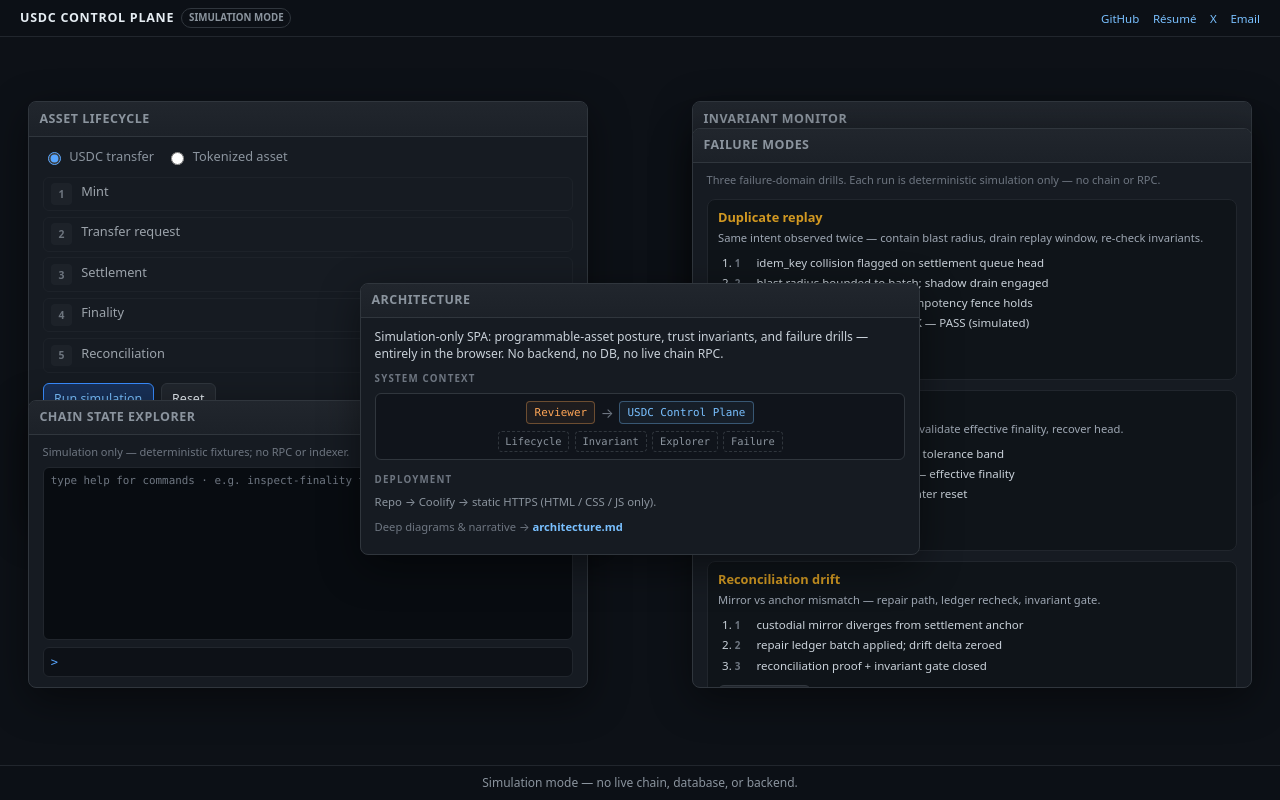
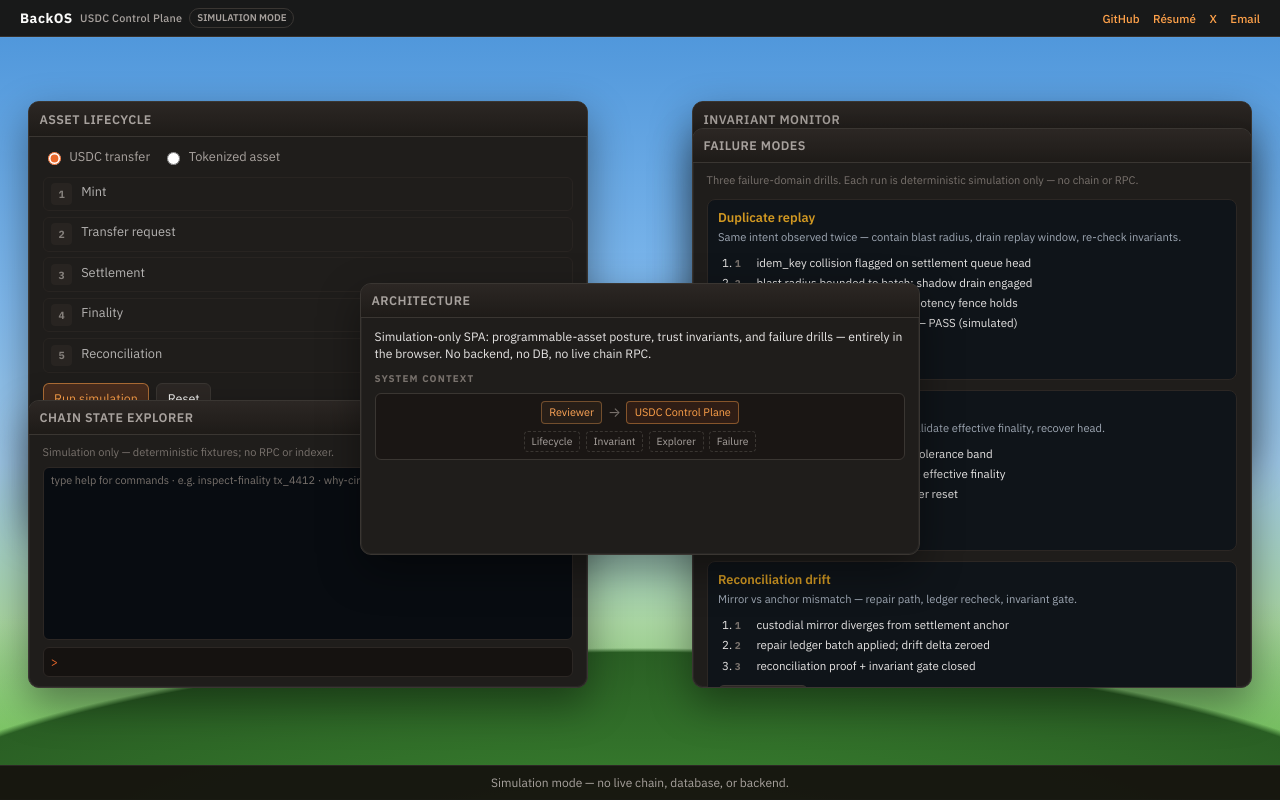
Before and after one commit to AdamMomen/usdc-control-plane, a website: page index.html in a window 1280 px wide. Drawn offline with Linux system fonts and the light colour scheme.

Commit message:
Update UI and documentation for BackOS: rename title and boot messages, enhance styling with new CSS variables, and streamline architecture window content. Confirm boot skip functionality with updated checklist.

```diff
--- a/index.html
+++ b/index.html
@@ -3,7 +3,13 @@
   <head>
     <meta charset="utf-8" />
     <meta name="viewport" content="width=device-width, initial-scale=1" />
-    <title>USDC Control Plane</title>
+    <title>BackOS — USDC Control Plane</title>
+    <link rel="preconnect" href="https://fonts.googleapis.com" />
+    <link rel="preconnect" href="https://fonts.gstatic.com" crossorigin />
+    <link
+      href="https://fonts.googleapis.com/css2?family=IBM+Plex+Mono:ital,wght@0,400;0,500;0,600&family=IBM+Plex+Sans:ital,wght@0,400;0,500;0,600;0,700&display=swap"
+      rel="stylesheet"
+    />
     <link rel="stylesheet" href="styles.css" />
   </head>
   <body>
--- a/js/architecture-ui.js
+++ b/js/architecture-ui.js
@@ -1,6 +1,4 @@
-/** In-app Architecture window — abbreviated system view + link to repo `architecture.md`. */
-
-import { ARCHITECTURE_DOC_URL } from "./content-config.js";
+/** In-app Architecture window — abbreviated system view. */
 
 /**
  * @param {HTMLElement} container `.desktop-window__body`
@@ -35,25 +33,5 @@ export function mountArchitectureWindow(container) {
     `<span class="architecture-tile">Failure</span>` +
     `</div>`;
 
-  const deployLabel = document.createElement("div");
-  deployLabel.className = "architecture-window-label architecture-window-label--sub";
-  deployLabel.textContent = "DEPLOYMENT";
-
-  const deploy = document.createElement("p");
-  deploy.className = "architecture-deploy-strip";
-  deploy.textContent = "Repo → Coolify → static HTTPS (HTML / CSS / JS only).";
-
-  const footer = document.createElement("p");
-  footer.className = "architecture-window-footer";
-
-  const docLink = document.createElement("a");
-  docLink.className = "architecture-doc-link";
-  docLink.href = ARCHITECTURE_DOC_URL;
-  docLink.rel = "noreferrer noopener";
-  docLink.target = "_blank";
-  docLink.textContent = "architecture.md";
-
-  footer.append(document.createTextNode("Deep diagrams & narrative → "), docLink);
-
-  container.append(intro, sectionLabel, flow, deployLabel, deploy, footer);
+  container.append(intro, sectionLabel, flow);
 }
--- a/js/content-config.js
+++ b/js/content-config.js
@@ -4,10 +4,6 @@
 
 /** GitHub profile */
 export const GITHUB_URL = "https://github.com/AdamMomen";
-
-/** Source-of-truth architecture doc (Mermaid diagrams; deep narrative). Opens from Architecture window. */
-export const ARCHITECTURE_DOC_URL =
-  "https://github.com/AdamMomen/fluffy-funicular/blob/main/architecture.md";
 
 /** Résumé (Google Doc — ensure link sharing is set for reviewers). */
 export const RESUME_URL =
--- a/js/desktop-chrome.js
+++ b/js/desktop-chrome.js
@@ -18,7 +18,8 @@ export function attachDesktopChrome(root) {
   const brand = document.createElement("div");
   brand.className = "desktop-chrome-brand";
   brand.innerHTML =
-    `<span class="desktop-chrome-title">USDC Control Plane</span>` +
+    `<span class="desktop-chrome-title">BackOS</span>` +
+    `<span class="desktop-chrome-tagline">USDC Control Plane</span>` +
     `<span class="desktop-chrome-badge">Simulation mode</span>`;
 
   const links = document.createElement("div");
--- a/js/desktop-shell.js
+++ b/js/desktop-shell.js
@@ -9,7 +9,7 @@ import { attachDesktopChrome } from "./desktop-chrome.js";
 import { mountArchitectureWindow } from "./architecture-ui.js";
 
 const BOOT_LINES = [
-  "Loading USDC Control Plane...",
+  "Loading BackOS...",
   "Verifying trust invariants...",
   "Checking settlement assumptions...",
   "Scanning failure domains...",
@@ -90,16 +90,7 @@ function runBootOverlay(root, onRevealDesktop) {
   log.className = "boot-log";
   log.setAttribute("aria-live", "polite");
 
-  const skipWrap = document.createElement("div");
-  skipWrap.className = "boot-skip-row";
-  const skip = document.createElement("button");
-  skip.type = "button";
-  skip.className = "boot-skip";
-  skip.textContent = "Skip boot";
-  skipWrap.appendChild(skip);
-
   overlay.appendChild(log);
-  overlay.appendChild(skipWrap);
   root.appendChild(overlay);
 
   let done = false;
@@ -122,7 +113,6 @@ function runBootOverlay(root, onRevealDesktop) {
     }
   }
   document.addEventListener("keydown", onKey);
-  skip.addEventListener("click", finish);
 
   (async () => {
     for (const line of BOOT_LINES) {
--- a/styles.css
+++ b/styles.css
@@ -4,6 +4,27 @@
 *::before,
 *::after {
   box-sizing: border-box;
+}
+
+:root {
+  /* Inspired by intentional, human-centric product marketing UX: restrained surfaces, vivid accent, readable type — standalone (no attribution). */
+  --font-sans: "IBM Plex Sans", ui-sans-serif, system-ui, -apple-system, "Segoe UI", Roboto,
+    sans-serif;
+  --font-mono: "IBM Plex Mono", var(--font-mono);
+
+  --text-primary: #fafaf9;
+  --text-body: #e7e5e4;
+  --text-muted: #a8a29e;
+  --text-dim: #78716c;
+
+  --ink: #151210;
+  --surface-panel: #1f1d1b;
+  --surface-mid: #2c2724;
+  --surface-line: #3a3632;
+
+  --accent: #ea682b;
+  --accent-bright: #ffa24a;
+  --accent-hover: #ffc074;
 }
 
 html,
@@ -13,9 +34,10 @@ body {
 }
 
 body {
-  font-family: ui-sans-serif, system-ui, -apple-system, Segoe UI, Roboto, sans-serif;
-  background: #0d1117;
-  color: #e6edf3;
+  font-family: var(--font-sans);
+  /* Aligns seam with desktop-shell bliss sky gradient */
+  background-color: #4a93d9;
+  color: var(--text-primary);
   line-height: 1.5;
 }
 
@@ -38,8 +60,8 @@ body {
   z-index: 200;
   display: flex;
   flex-direction: column;
-  padding: 1.5rem 1.5rem 5rem;
-  background: #0d1117;
+  padding: 1.5rem;
+  background: var(--ink);
   transition: opacity 0.28s ease, visibility 0.28s ease;
 }
 
@@ -53,10 +75,10 @@ body {
   flex: 1;
   margin: 0;
   overflow: auto;
-  font-family: ui-monospace, SFMono-Regular, Menlo, Monaco, Consolas, monospace;
+  font-family: var(--font-mono);
   font-size: clamp(13px, 1.85vw, 15px);
   line-height: 1.65;
-  color: #79c0ff;
+  color: var(--accent-bright);
 }
 
 .boot-line {
@@ -65,40 +87,26 @@ body {
   word-break: break-word;
 }
 
-.boot-skip-row {
-  flex-shrink: 0;
-  display: flex;
-  justify-content: flex-end;
-  padding-top: 1rem;
-}
-
-.boot-skip {
-  font-family: inherit;
-  font-size: 0.875rem;
-  padding: 0.45rem 0.95rem;
-  cursor: pointer;
-  color: #e6edf3;
-  background: #21262d;
-  border: 1px solid #30363d;
-  border-radius: 6px;
-}
-
-.boot-skip:hover {
-  background: #30363d;
-  border-color: #8b949e;
-}
-
-.boot-skip:focus-visible {
-  outline: 2px solid #58a6ff;
-  outline-offset: 2px;
-}
-
-/* ---- Phase 2 — desktop shell ---- */
+/* ---- Phase 2 / 2.5 — desktop shell ---- */
 
 .desktop-shell {
   position: relative;
   min-height: 100vh;
   padding-bottom: 3rem;
+  /* Bliss-inspired landscape (original Windows XP wallpaper is Microsoft IP; homage via CSS gradients) */
+  --bliss-sky-0: #4a93d9;
+  --bliss-sky-1: #7fb8ec;
+  --bliss-sky-2: #9ec8e8;
+  --bliss-hill-mid: #6cb84a;
+  --bliss-hill-near: #3d8a32;
+  --bliss-hill-shadow: #2a5f24;
+  background-color: var(--bliss-sky-0);
+  background-image:
+    radial-gradient(ellipse 130% 55% at 50% 108%, var(--bliss-hill-near) 0%, var(--bliss-hill-shadow) 48%, transparent 49%),
+    radial-gradient(ellipse 90% 40% at 18% 96%, rgba(110, 200, 90, 0.55) 0%, transparent 52%),
+    radial-gradient(ellipse 70% 35% at 88% 92%, rgba(90, 180, 75, 0.45) 0%, transparent 50%),
+    linear-gradient(180deg, var(--bliss-sky-0) 0%, var(--bliss-sky-1) 38%, var(--bliss-sky-2) 58%, #a8d4a0 78%, var(--bliss-hill-mid) 100%);
+  background-attachment: fixed;
 }
 
 .desktop-shell--chromed {
@@ -118,9 +126,10 @@ body {
   justify-content: space-between;
   gap: 0.5rem;
   padding: 0.5rem clamp(12px, 2vw, 20px);
-  background: rgba(13, 17, 23, 0.96);
-  border-bottom: 1px solid #21262d;
-  backdrop-filter: blur(10px);
+  background: rgba(22, 17, 13, 0.94);
+  border-bottom: 1px solid rgba(90, 76, 68, 0.45);
+  backdrop-filter: blur(12px);
+  box-shadow: 0 1px 0 rgba(255, 255, 255, 0.04);
 }
 
 .desktop-chrome-brand {
@@ -131,11 +140,17 @@ body {
 }
 
 .desktop-chrome-title {
-  font-size: 0.78rem;
-  font-weight: 600;
-  letter-spacing: 0.06em;
-  text-transform: uppercase;
-  color: #e6edf3;
+  font-size: 0.85rem;
+  font-weight: 700;
+  letter-spacing: 0.04em;
+  color: var(--text-primary);
+}
+
+.desktop-chrome-tagline {
+  font-size: 0.68rem;
+  font-weight: 500;
+  color: var(--text-muted);
+  letter-spacing: 0.02em;
 }
 
 .desktop-chrome-badge {
@@ -143,8 +158,8 @@ body {
   font-weight: 600;
   padding: 0.12rem 0.42rem;
   border-radius: 999px;
-  border: 1px solid #30363d;
-  color: #8b949e;
+  border: 1px solid var(--surface-line);
+  color: var(--text-muted);
   text-transform: uppercase;
 }
 
@@ -157,13 +172,13 @@ body {
 .desktop-chrome-link {
   font-size: 0.72rem;
   font-weight: 500;
-  color: #79c0ff;
+  color: var(--accent-bright);
   text-decoration: none;
 }
 
 .desktop-chrome-link:hover {
   text-decoration: underline;
-  color: #a371f7;
+  color: var(--accent-hover);
 }
 
 .desktop-window {
@@ -172,10 +187,12 @@ body {
   flex-direction: column;
   min-width: 200px;
   max-width: min(560px, 92vw);
-  border: 1px solid #30363d;
-  border-radius: 8px;
-  background: #161b22;
-  box-shadow: 0 12px 40px rgba(0, 0, 0, 0.45);
+  border: 1px solid var(--surface-line);
+  border-radius: 11px;
+  background: var(--surface-panel);
+  box-shadow:
+    0 0 0 1px rgba(255, 255, 255, 0.04) inset,
+    0 16px 42px rgba(0, 0, 0, 0.4);
   overflow: hidden;
 }
 
@@ -184,8 +201,8 @@ body {
   display: flex;
   align-items: center;
   padding: 0.45rem 0.65rem;
-  background: linear-gradient(180deg, #21262d 0%, #1c2128 100%);
-  border-bottom: 1px solid #30363d;
+  background: linear-gradient(180deg, var(--surface-mid) 0%, #1e1b18 100%);
+  border-bottom: 1px solid var(--surface-line);
   user-select: none;
 }
 
@@ -194,7 +211,7 @@ body {
   font-weight: 600;
   letter-spacing: 0.04em;
   text-transform: uppercase;
-  color: #8b949e;
+  color: var(--text-muted);
 }
 
 .desktop-window__body {
@@ -202,7 +219,7 @@ body {
   padding: 0.65rem 0.85rem;
   overflow: auto;
   font-size: 0.85rem;
-  color: #c9d1d9;
+  color: var(--text-body);
 }
 
 .desktop-window__placeholder {
@@ -248,14 +265,14 @@ body {
   font-weight: 700;
   letter-spacing: 0.06em;
   text-transform: uppercase;
-  color: #79c0ff;
+  color: var(--accent-bright);
 }
 
 .invariant-monitor-sub {
   margin: 0;
   font-size: 0.72rem;
   line-height: 1.35;
-  color: #6e7681;
+  color: var(--text-dim);
 }
 
 .invariant-rows {
@@ -265,14 +282,14 @@ body {
   align-items: baseline;
   margin: 0;
   padding: 0.5rem 0 0;
-  border-top: 1px solid #21262d;
+  border-top: 1px solid var(--surface-mid);
 }
 
 .invariant-row-label {
   margin: 0;
   font-size: 0.8rem;
   font-weight: 500;
-  color: #e6edf3;
+  color: var(--text-primary);
 }
 
 .invariant-rows dt {
@@ -282,13 +299,13 @@ body {
 .invariant-rows dd {
   margin: 0;
   grid-column: 2;
-  font-family: ui-monospace, SFMono-Regular, Menlo, Monaco, Consolas, monospace;
+  font-family: var(--font-mono);
   font-size: 0.78rem;
   font-weight: 600;
 }
 
 .invariant-row-value--standby {
-  color: #6e7681;
+  color: var(--text-dim);
 }
 
 .invariant-row-value--pass {
@@ -297,8 +314,8 @@ body {
 }
 
 .invariant-row-value--valid {
-  color: #58a6ff;
-  text-shadow: 0 0 14px rgba(88, 166, 255, 0.2);
+  color: var(--accent-bright);
+  text-shadow: 0 0 14px rgba(255, 162, 74, 0.25);
 }
 
 .win-explorer {
@@ -333,7 +350,7 @@ body {
   margin: 0;
   font-size: 0.69rem;
   line-height: 1.35;
-  color: #6e7681;
+  color: var(--text-dim);
 }
 
 .chain-explorer-scroll {
@@ -341,21 +358,21 @@ body {
   min-height: 7rem;
   overflow: auto;
   padding: 0.35rem 0.45rem;
-  font-family: ui-monospace, SFMono-Regular, Menlo, Monaco, Consolas, monospace;
+  font-family: var(--font-mono);
   font-size: 0.68rem;
   line-height: 1.42;
   color: #9ea7b3;
   background: #080c11;
-  border: 1px solid #21262d;
+  border: 1px solid var(--surface-mid);
   border-radius: 6px;
 }
 
 .chain-explorer-line--cmd {
-  color: #8b949e;
+  color: var(--text-muted);
 }
 
 .chain-explorer-line--out {
-  color: #c9d1d9;
+  color: var(--text-body);
 }
 
 .chain-explorer-line--err {
@@ -363,7 +380,7 @@ body {
 }
 
 .chain-explorer-line--meta {
-  color: #6e7681;
+  color: var(--text-dim);
   margin-bottom: 0.35rem;
 }
 
@@ -377,11 +394,11 @@ body {
   gap: 0.35rem;
   margin: 0;
   padding: 0.25rem 0.45rem;
-  font-family: ui-monospace, SFMono-Regular, Menlo, Monaco, Consolas, monospace;
+  font-family: var(--font-mono);
   font-size: 0.75rem;
-  color: #58a6ff;
-  background: #0d1117;
-  border: 1px solid #21262d;
+  color: var(--accent);
+  background: var(--ink);
+  border: 1px solid var(--surface-mid);
   border-radius: 6px;
 }
 
@@ -396,7 +413,7 @@ body {
   outline: none;
   background: transparent;
   font: inherit;
-  color: #e6edf3;
+  color: var(--text-primary);
 }
 
 .chain-explorer-input::placeholder {
@@ -432,12 +449,12 @@ body {
   margin: 0;
   font-size: 0.69rem;
   line-height: 1.35;
-  color: #6e7681;
+  color: var(--text-dim);
 }
 
 .failure-scenario-card {
   padding: 0.5rem 0.65rem;
-  border: 1px solid #21262d;
+  border: 1px solid var(--surface-mid);
   border-radius: 8px;
   background: #0f1419;
 }
@@ -461,7 +478,7 @@ body {
   padding: 0 0 0 1.05rem;
   font-size: 0.72rem;
   line-height: 1.42;
-  color: #c9d1d9;
+  color: var(--text-body);
 }
 
 .failure-stage {
@@ -478,7 +495,7 @@ body {
   margin-right: 0.35rem;
   font-size: 0.62rem;
   font-weight: 700;
-  color: #6e7681;
+  color: var(--text-dim);
 }
 
 .failure-stage--pending {
@@ -490,7 +507,7 @@ body {
 }
 
 .failure-stage--active .failure-stage-text {
-  color: #e6edf3;
+  color: var(--text-primary);
 }
 
 .failure-stage--done .failure-stage-idx {
@@ -498,7 +515,7 @@ body {
 }
 
 .failure-stage--done .failure-stage-text {
-  color: #8b949e;
+  color: var(--text-muted);
 }
 
 .failure-run-btn {
@@ -506,14 +523,14 @@ body {
   font-size: 0.72rem;
   padding: 0.35rem 0.65rem;
   cursor: pointer;
-  color: #e6edf3;
-  background: #21262d;
-  border: 1px solid #30363d;
+  color: var(--text-primary);
+  background: var(--surface-mid);
+  border: 1px solid var(--surface-line);
   border-radius: 6px;
 }
 
 .failure-run-btn:hover:not(:disabled) {
-  border-color: #8b949e;
+  border-color: var(--text-muted);
 }
 
 .failure-run-btn:disabled {
@@ -523,7 +540,7 @@ body {
 .failure-prd-summary {
   margin-top: 0.35rem;
   padding: 0.55rem 0.65rem;
-  border: 1px solid #30363d;
+  border: 1px solid var(--surface-line);
   border-radius: 8px;
   background: linear-gradient(180deg, rgba(35, 134, 54, 0.08), transparent);
   opacity: 0;
@@ -544,14 +561,14 @@ body {
   gap: 0.2rem 0.85rem;
   margin: 0;
   align-items: baseline;
-  font-family: ui-monospace, SFMono-Regular, Menlo, Monaco, Consolas, monospace;
+  font-family: var(--font-mono);
   font-size: 0.72rem;
 }
 
 .failure-summary-dt {
   margin: 0;
   grid-column: 1;
-  color: #8b949e;
+  color: var(--text-muted);
 }
 
 .failure-summary-val {
@@ -563,7 +580,7 @@ body {
 }
 
 .failure-summary-val--accent {
-  color: #58a6ff;
+  color: var(--accent);
 }
 
 .win-architecture {
@@ -587,7 +604,7 @@ body {
 
 .architecture-window-lede {
   margin: 0;
-  color: #c9d1d9;
+  color: var(--text-body);
 }
 
 .architecture-window-label {
@@ -595,7 +612,7 @@ body {
   font-size: 0.61rem;
   font-weight: 700;
   letter-spacing: 0.12em;
-  color: #6e7681;
+  color: var(--text-dim);
 }
 
 .architecture-window-label--sub {
@@ -607,9 +624,9 @@ body {
   flex-direction: column;
   gap: 0.4rem;
   padding: 0.45rem 0.55rem;
-  border: 1px solid #30363d;
+  border: 1px solid var(--surface-line);
   border-radius: 6px;
-  background: rgba(13, 17, 23, 0.65);
+  background: rgba(24, 20, 17, 0.68);
 }
 
 .architecture-flow__lane {
@@ -621,15 +638,15 @@ body {
 }
 
 .architecture-flow__arrow {
-  color: #6e7681;
+  color: var(--text-dim);
   font-size: 0.85rem;
 }
 
 .architecture-flow__node {
   padding: 0.2rem 0.45rem;
   border-radius: 4px;
-  border: 1px solid #30363d;
-  font-family: ui-monospace, SFMono-Regular, Menlo, Monaco, Consolas, monospace;
+  border: 1px solid var(--surface-line);
+  font-family: var(--font-mono);
   font-size: 0.68rem;
   white-space: nowrap;
 }
@@ -641,9 +658,9 @@ body {
 }
 
 .architecture-flow__node--spa {
-  color: #79c0ff;
-  border-color: rgba(121, 192, 255, 0.35);
-  background: rgba(121, 192, 255, 0.06);
+  color: var(--accent-bright);
+  border-color: rgba(255, 162, 74, 0.42);
+  background: rgba(234, 104, 43, 0.1);
 }
 
 .architecture-flow__tiles {
@@ -656,33 +673,33 @@ body {
 .architecture-tile {
   padding: 0.15rem 0.42rem;
   border-radius: 4px;
-  border: 1px dashed #30363d;
-  font-family: ui-monospace, SFMono-Regular, Menlo, Monaco, Consolas, monospace;
+  border: 1px dashed var(--surface-line);
+  font-family: var(--font-mono);
   font-size: 0.65rem;
-  color: #8b949e;
+  color: var(--text-muted);
 }
 
 .architecture-deploy-strip {
   margin: 0;
   font-size: 0.71rem;
-  color: #8b949e;
+  color: var(--text-muted);
 }
 
 .architecture-window-footer {
   margin: 0.15rem 0 0;
   font-size: 0.7rem;
-  color: #6e7681;
+  color: var(--text-dim);
 }
 
 .architecture-doc-link {
-  color: #79c0ff;
+  color: var(--accent-bright);
   text-decoration: none;
   font-weight: 600;
 }
 
 .architecture-doc-link:hover {
   text-decoration: underline;
-  color: #a371f7;
+  color: var(--accent-hover);
 }
 
 /* ---- Phase 3 — command palette & memo stub ---- */
@@ -715,8 +732,8 @@ body {
   max-width: 520px;
   margin: 12vh auto 0;
   padding: 0;
-  background: #161b22;
-  border: 1px solid #30363d;
+  background: var(--surface-panel);
+  border: 1px solid var(--surface-line);
   border-radius: 10px;
   box-shadow: 0 24px 80px rgba(0, 0, 0, 0.55);
   overflow: hidden;
@@ -730,15 +747,15 @@ body {
   padding: 0.75rem 1rem;
   font-size: 0.95rem;
   font-family: inherit;
-  color: #e6edf3;
-  background: #0d1117;
+  color: var(--text-primary);
+  background: var(--ink);
   border: none;
-  border-bottom: 1px solid #21262d;
+  border-bottom: 1px solid var(--surface-mid);
   outline: none;
 }
 
 .palette-input::placeholder {
-  color: #6e7681;
+  color: var(--text-dim);
 }
 
 .palette-results {
@@ -758,12 +775,12 @@ body {
   padding: 0.5rem 1rem;
   cursor: pointer;
   font-size: 0.875rem;
-  color: #e6edf3;
+  color: var(--text-primary);
 }
 
 .palette-result:hover,
 .palette-result--active {
-  background: #21262d;
+  background: var(--surface-mid);
 }
 
 .palette-result-label {
@@ -772,14 +789,14 @@ body {
 
 .palette-result-hint {
   font-size: 0.78rem;
-  color: #8b949e;
+  color: var(--text-muted);
 }
 
 .palette-hint-bar {
   padding: 0.45rem 1rem;
   font-size: 0.72rem;
-  color: #6e7681;
-  border-top: 1px solid #21262d;
+  color: var(--text-dim);
+  border-top: 1px solid var(--surface-mid);
 }
 
 .palette-hint-bar kbd {
@@ -788,10 +805,10 @@ body {
   padding: 0.1rem 0.35rem;
   font-family: inherit;
   font-size: inherit;
-  color: #8b949e;
-  background: #21262d;
+  color: var(--text-muted);
+  background: var(--surface-mid);
   border-radius: 4px;
-  border: 1px solid #30363d;
+  border: 1px solid var(--surface-line);
 }
 
 .memo-overlay {
@@ -824,8 +841,8 @@ body {
   z-index: 1;
   max-width: min(480px, 92vw);
   padding: 1.25rem 1.5rem;
-  background: #161b22;
-  border: 1px solid #30363d;
+  background: var(--surface-panel);
+  border: 1px solid var(--surface-line);
   border-radius: 10px;
   box-shadow: 0 20px 60px rgba(0, 0, 0, 0.5);
 }
@@ -834,14 +851,14 @@ body {
   margin: 0 0 0.5rem;
   font-size: 1rem;
   font-weight: 600;
-  color: #58a6ff;
+  color: var(--accent);
 }
 
 .memo-body {
   margin: 0 0 1rem;
   font-size: 0.875rem;
   line-height: 1.55;
-  color: #c9d1d9;
+  color: var(--text-body);
 }
 
 .memo-close {
@@ -849,33 +866,33 @@ body {
   font-size: 0.8rem;
   padding: 0.4rem 0.85rem;
   cursor: pointer;
-  color: #e6edf3;
-  background: #21262d;
-  border: 1px solid #30363d;
+  color: var(--text-primary);
+  background: var(--surface-mid);
+  border: 1px solid var(--surface-line);
   border-radius: 6px;
 }
 
 .memo-close:hover {
-  background: #30363d;
+  background: var(--surface-line);
 }
 
 .memo-lead {
   margin: 0 0 0.65rem;
   font-size: 0.835rem;
   line-height: 1.52;
-  color: #e6edf3;
+  color: var(--text-primary);
 }
 
 .memo-body-text {
   margin: 0 0 0.6rem;
   font-size: 0.8rem;
   line-height: 1.5;
-  color: #c9d1d9;
+  color: var(--text-body);
 }
 
 .memo-note {
   font-size: 0.72rem;
-  color: #8b949e !important;
+  color: var(--text-muted) !important;
 }
 
 .memo-panel .memo-close {
@@ -913,11 +930,11 @@ body {
   gap: 0.35rem;
   cursor: pointer;
   font-size: 0.8rem;
-  color: #8b949e;
+  color: var(--text-muted);
 }
 
 .lifecycle-mode-label input {
-  accent-color: #58a6ff;
+  accent-color: var(--accent);
 }
 
 .lifecycle-steps {
@@ -935,7 +952,7 @@ body {
   gap: 0.55rem;
   padding: 0.35rem 0.45rem;
   border-radius: 6px;
-  border: 1px solid #21262d;
+  border: 1px solid var(--surface-mid);
   font-size: 0.8rem;
   line-height: 1.35;
   transition:
@@ -953,12 +970,12 @@ body {
   font-size: 0.65rem;
   font-weight: 700;
   border-radius: 4px;
-  background: #21262d;
-  color: #8b949e;
+  background: var(--surface-mid);
+  color: var(--text-muted);
 }
 
 .lifecycle-step-text {
-  color: #c9d1d9;
+  color: var(--text-body);
 }
 
 .lifecycle-step--pending {
@@ -966,13 +983,13 @@ body {
 }
 
 .lifecycle-step--active {
-  border-color: #58a6ff;
+  border-color: var(--accent);
   background: rgba(88, 166, 255, 0.08);
 }
 
 .lifecycle-step--active .lifecycle-step-mark {
-  background: #58a6ff33;
-  color: #79c0ff;
+  background: var(--accent)33;
+  color: var(--accent-bright);
 }
 
 .lifecycle-step--done .lifecycle-step-mark {
@@ -991,14 +1008,14 @@ body {
   font-size: 0.78rem;
   padding: 0.35rem 0.65rem;
   cursor: pointer;
-  color: #e6edf3;
-  background: #21262d;
-  border: 1px solid #30363d;
+  color: var(--text-primary);
+  background: var(--surface-mid);
+  border: 1px solid var(--surface-line);
   border-radius: 6px;
 }
 
 .lifecycle-btn:hover:not(:disabled) {
-  border-color: #8b949e;
+  border-color: var(--text-muted);
 }
 
 .lifecycle-btn:disabled {
@@ -1007,9 +1024,9 @@ body {
 }
 
 .lifecycle-btn--primary {
-  background: #1f6feb44;
-  border-color: #388bfd;
-  color: #79c0ff;
+  background: rgba(234, 104, 43, 0.2);
+  border-color: rgba(255, 162, 74, 0.55);
+  color: var(--accent-bright);
 }
 
 .lifecycle-log {
@@ -1017,24 +1034,24 @@ body {
   max-height: 8.75rem;
   overflow: auto;
   padding: 0.45rem 0.5rem;
-  font-family: ui-monospace, SFMono-Regular, Menlo, Monaco, Consolas, monospace;
+  font-family: var(--font-mono);
   font-size: 0.68rem;
   line-height: 1.45;
-  color: #79c0ff;
-  background: #0d1117;
-  border: 1px solid #21262d;
+  color: var(--accent-bright);
+  background: var(--ink);
+  border: 1px solid var(--surface-mid);
   border-radius: 6px;
 }
 
 .lifecycle-log-line--meta {
-  color: #8b949e;
+  color: var(--text-muted);
 }
 
 .lifecycle-sim-footnote {
   margin: 0;
   font-size: 0.66rem;
   line-height: 1.35;
-  color: #6e7681;
+  color: var(--text-dim);
 }
 
 .sim-disclaimer {
@@ -1045,8 +1062,8 @@ body {
   margin: 0;
   padding: 0.5rem 1rem;
   font-size: 0.75rem;
-  color: #8b949e;
-  background: rgba(13, 17, 23, 0.92);
-  border-top: 1px solid #21262d;
+  color: var(--text-muted);
+  background: rgba(22, 18, 14, 0.93);
+  border-top: 1px solid var(--surface-mid);
   text-align: center;
 }
```
Also changed, not shown: checklist.md (+3 -3 lines).
